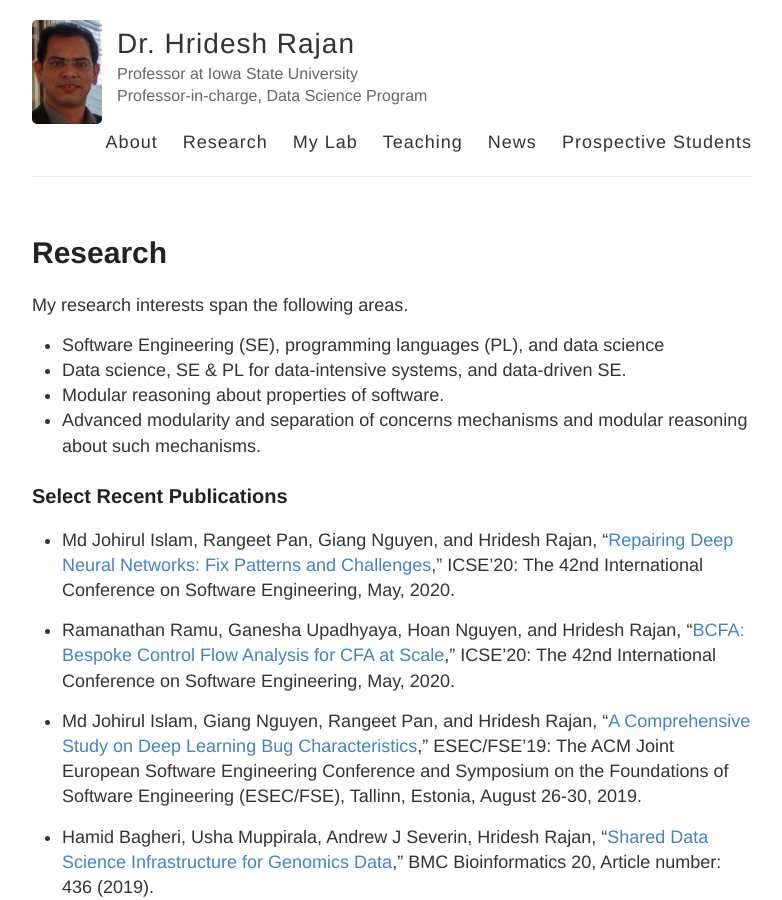
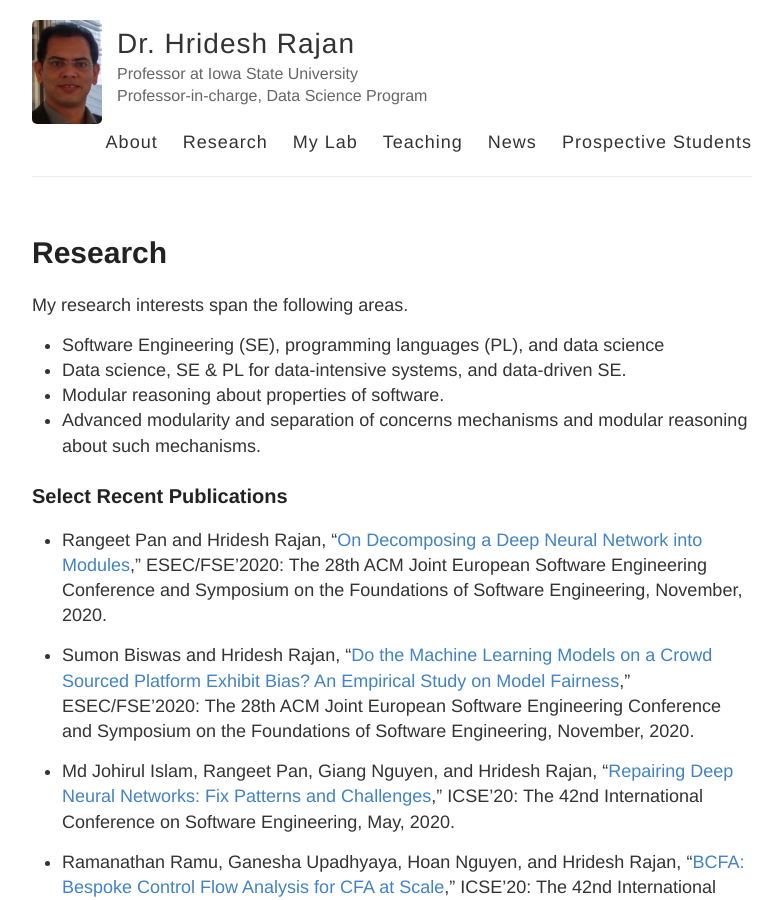
Before and after one commit to hridesh/hridesh.github.io, a Jekyll site: the page built from research.md, in a window 1280 px wide and 900 px high. Shown: the whole window, without its empty margins (248-1030 px from the left). Built offline with Jekyll 4.4.1, drawn with Linux system fonts in a browser that asks for light colours.

Commit message:
adding new ESEC/FSE papers

```diff
--- a/research.md
+++ b/research.md
@@ -14,6 +14,13 @@ My research interests span the following areas.
   and modular reasoning about such mechanisms.
 
 ### Select Recent Publications
+
+* Rangeet Pan and Hridesh Rajan,
+"[On Decomposing a Deep Neural Network into Modules](https://lab-design.github.io/papers/ESEC-FSE-20b/)," ESEC/FSE’2020: The 28th ACM Joint European Software Engineering Conference and Symposium on the Foundations of Software Engineering, November, 2020.
+
+
+* Sumon Biswas and Hridesh Rajan,
+"[Do the Machine Learning Models on a Crowd Sourced Platform Exhibit Bias? An Empirical Study on Model Fairness](https://lab-design.github.io/papers/ESEC-FSE-20a/)," ESEC/FSE’2020: The 28th ACM Joint European Software Engineering Conference and Symposium on the Foundations of Software Engineering, November, 2020.
 
 
 * Md Johirul Islam, Rangeet Pan, Giang Nguyen, and Hridesh Rajan,
```
